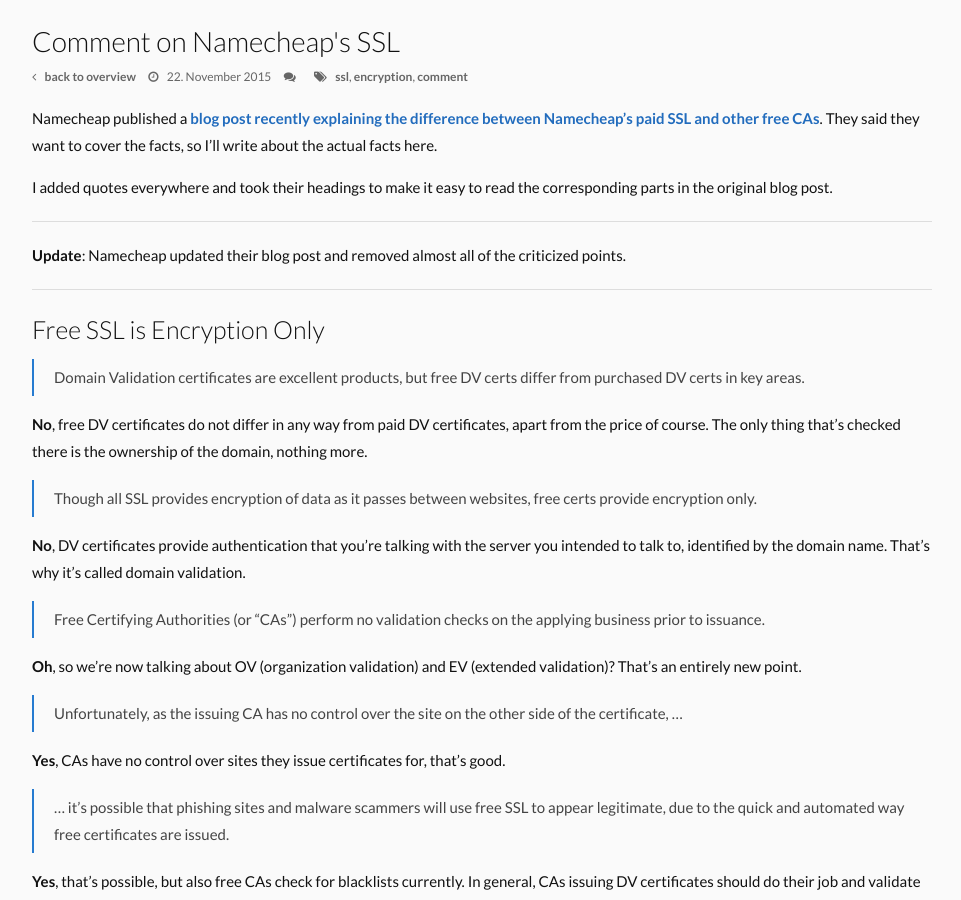
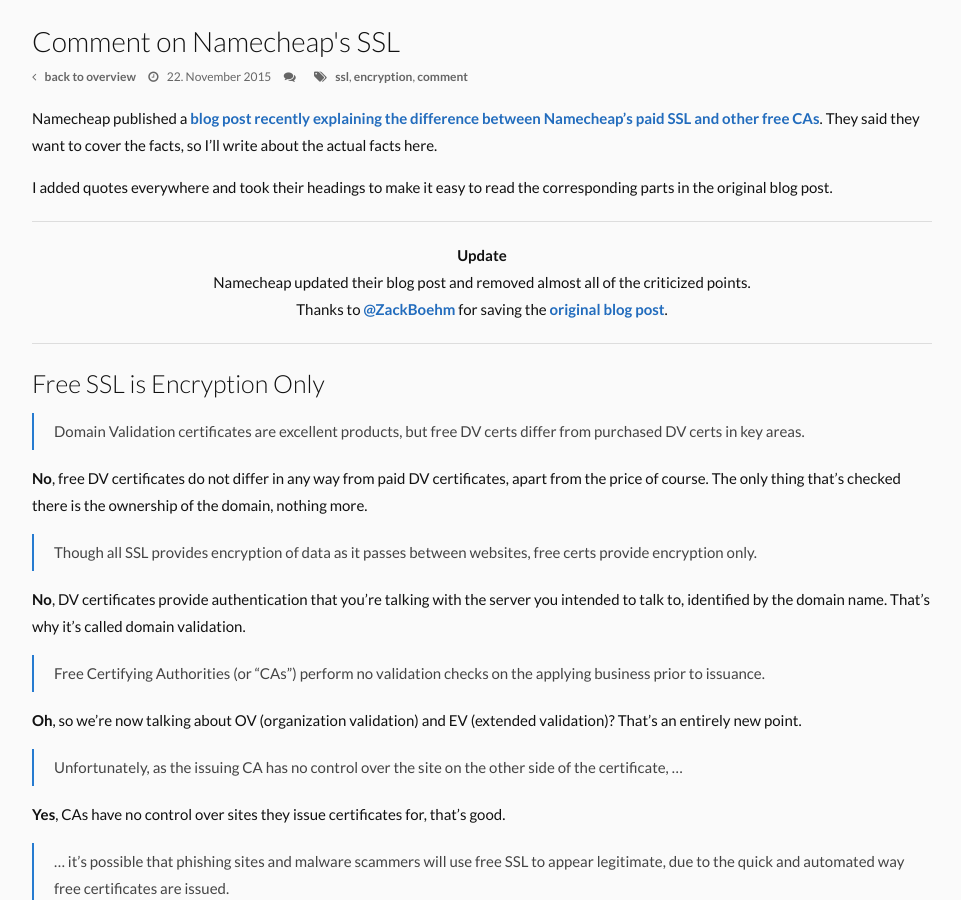
Before and after one commit to kelunik/kelunik.github.io, a Jekyll site: the page built from _posts/2015-11-22-namecheap-ssl.md, in a window 1280 px wide and 900 px high. Shown: the whole window, without its empty margins (158-1119 px from the left). Built offline with Jekyll 4.4.1, drawn with Linux system fonts in a browser that asks for light colours; nearby versions of some CDN libraries; comment, search, counter and statistics services are not loaded.

Commit message:
Add link to original blog post

```diff
--- a/_posts/2015-11-22-namecheap-ssl.md
+++ b/_posts/2015-11-22-namecheap-ssl.md
@@ -10,7 +10,12 @@
 
 ---
 
-**Update**: Namecheap updated their blog post and removed almost all of the criticized points.
+<div style="text-align:center">
+<b>Update</b><br>
+Namecheap updated their blog post and removed almost all of the criticized points.
+<br>
+Thanks to <a href="https://twitter.com/ZackBoehm/status/668524583310364672" target="_blank">@ZackBoehm</a> for saving the <a href="http://archive.is/qULPE" target="_blank">original blog post</a>.
+</div>
 
 ---
 
```
